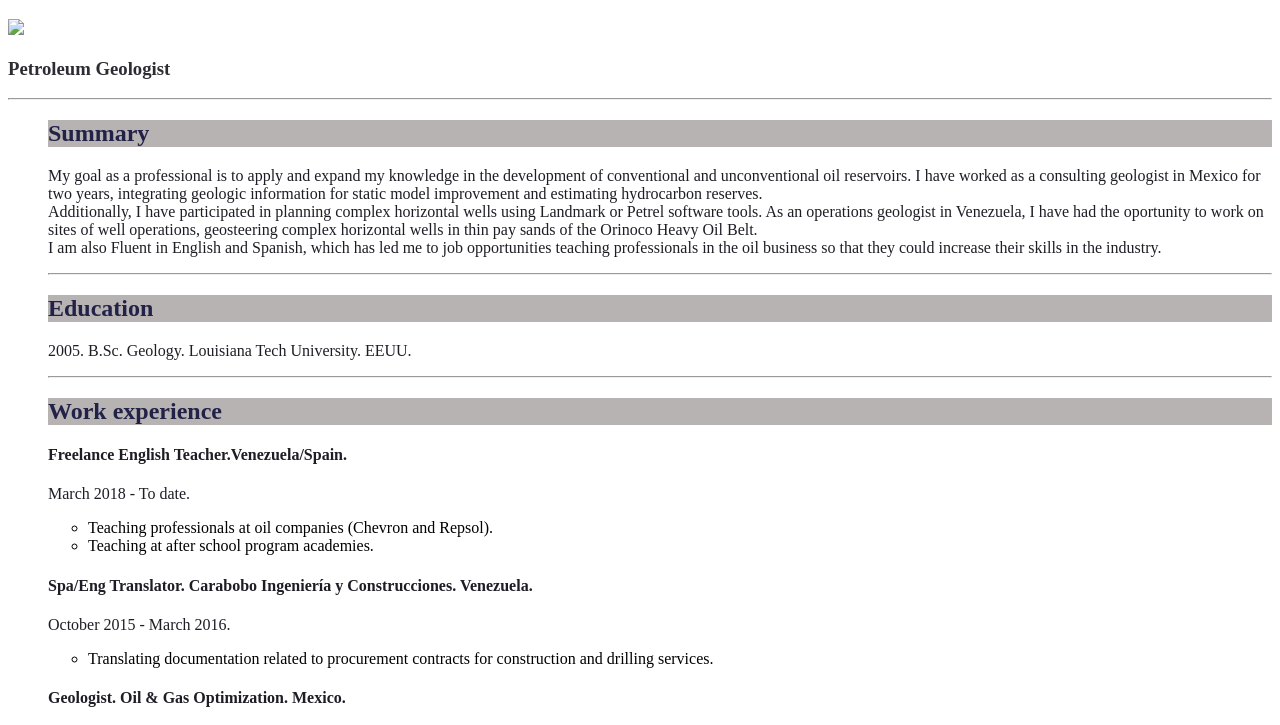
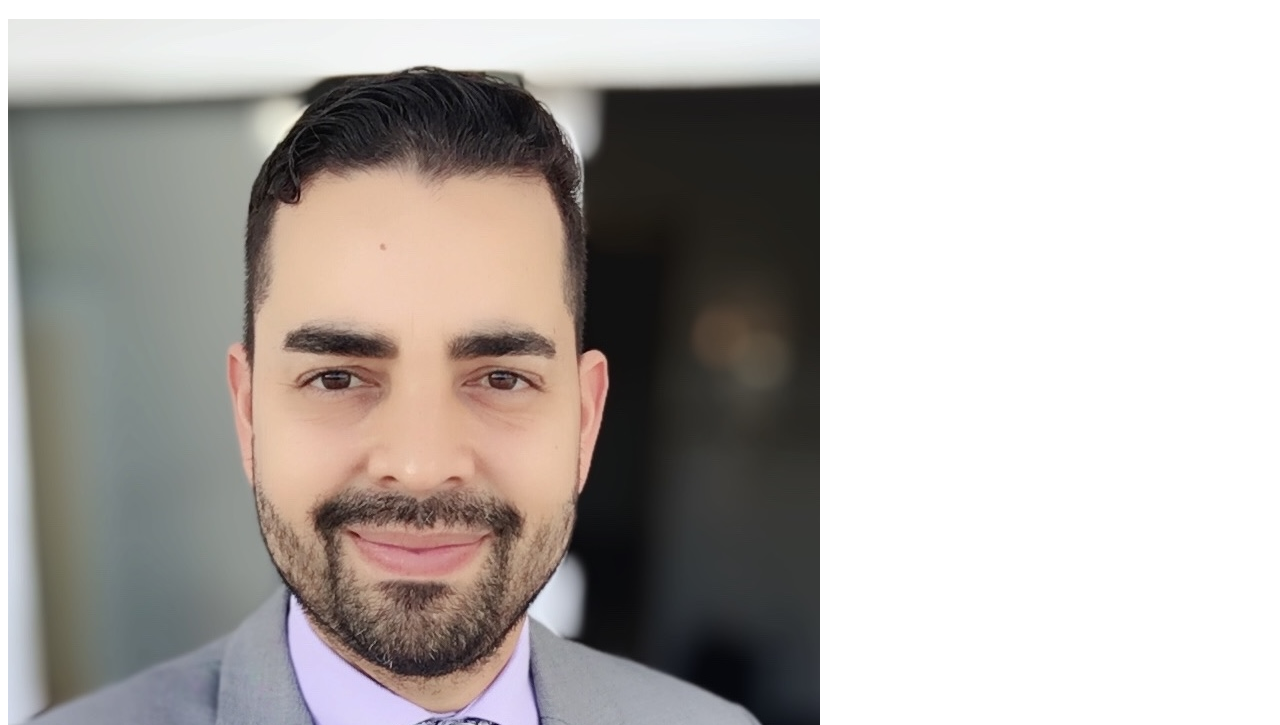
Before and after one commit to rafaranaga/Resume-R.A., a plain HTML site: page index.html in a window 1280 px wide. Shown: the part 61-786 px from the top of the page. Drawn offline with Linux system fonts and the light colour scheme.

Commit message:
Update index.html

```diff
--- a/index.html
+++ b/index.html
@@ -31,7 +31,7 @@
 </head>
 <body>
     <h1>Rafael Aranaga</h1>
-    <img src="./assets/me2.jpg" heigth="200">
+    <img src="./assets/me2.png" heigth="200">
         <h3>Petroleum Geologist</h3>
 
     <hr>
```
